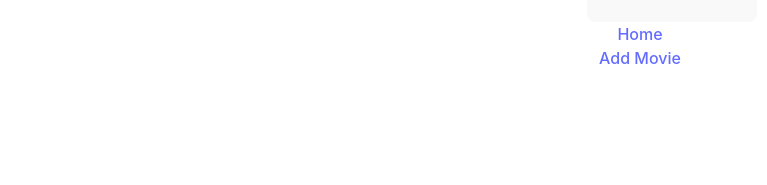
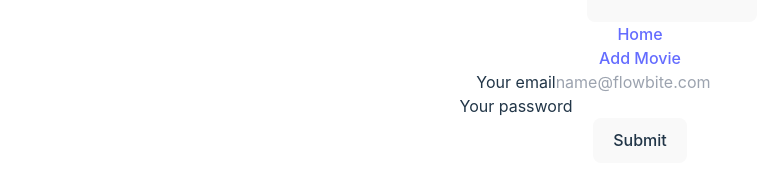
Before and after one commit to iamDaniHdz/kata-fullstack-devf, a React (Vite) app in the folder client-movie/movie-app/: page / in a window 1280 px wide. Shown: the part 485-670 px from the top of the page, without its empty margins (0-767 px from the left). Built offline with nearby package versions, Linux system fonts and the light colour scheme.

Commit message:
login feature

```diff
--- a/client-movie/movie-app/src/App.jsx
+++ b/client-movie/movie-app/src/App.jsx
@@ -4,7 +4,7 @@
 import { Navbar } from "./components/Navbar";
 import { BrowserRouter as Router, Route, Routes } from "react-router-dom";
 import { Form } from "./components/Form";
-
+import { Login } from "./components/Login";
 
 function App() {
   const client = new ApolloClient({
@@ -19,6 +19,7 @@
 				<Routes>
 					<Route path="/home" element={<Home />} />
 					<Route path="/create-movie" element={<Form />} />
+					<Route index element={<Login />} />
 				</Routes>
 			</ApolloProvider>
 		</Router>
--- /dev/null
+++ b/client-movie/movie-app/src/components/Login.jsx
@@ -0,0 +1,83 @@
+import React, { useState } from "react";
+import { LOGIN } from "../graphql/Queries";
+import { useLazyQuery } from "@apollo/client";
+import { useNavigate } from "react-router-dom";
+
+export const Login = () => {
+
+    const navigate = useNavigate()
+    const [email, setEmail] = useState( "" );
+    const [password, setPassword] = useState( "" );
+    const [isInvalid, setIsInvalid] = useState("")
+
+    const [login, { data, error }] = useLazyQuery( LOGIN, {
+        variables : {email,password}
+    })
+
+	return (
+        <form
+            onSubmit={async ( e ) => {
+                e.preventDefault();
+                await login().then( function ( response ) {
+
+                    var data = response.data.login
+                    console.log( data )
+
+                    if ( data ) {
+                        navigate( '/home' )
+                    } else {
+                        setIsInvalid('Invalid Credential!!')
+                    }
+                } )
+            }}
+        >
+			<div className="mb-6">
+				<label
+					htmlFor="email"
+					className="block mb-2 text-sm font-medium text-gray-900 dark:text-white"
+				>
+					Your email
+				</label>
+				<input
+                    type="email"
+                    onChange={(event) => {
+                        setEmail(event.target.value)
+                    }}
+					id="email"
+					className="bg-gray-50 border border-gray-300 text-gray-900 text-sm rounded-lg focus:ring-blue-500 focus:border-blue-500 block w-full p-2.5 dark:bg-gray-700 dark:border-gray-600 dark:placeholder-gray-400 dark:text-white dark:focus:ring-blue-500 dark:focus:border-blue-500"
+					placeholder="name@flowbite.com"
+					required
+				/>
+			</div>
+			<div className="mb-6">
+				<label
+					htmlFor="password"
+					className="block mb-2 text-sm font-medium text-gray-900 dark:text-white"
+				>
+					Your password
+				</label>
+                <input
+                     onChange={(event) => {
+                        setPassword(event.target.value)
+                    }}
+					type="password"
+					id="password"
+					className="bg-gray-50 border border-gray-300 text-gray-900 text-sm rounded-lg focus:ring-blue-500 focus:border-blue-500 block w-full p-2.5 dark:bg-gray-700 dark:border-gray-600 dark:placeholder-gray-400 dark:text-white dark:focus:ring-blue-500 dark:focus:border-blue-500"
+					required
+				/>
+			</div>
+
+			<button
+				type="submit"
+				className="text-white bg-blue-700 hover:bg-blue-800 focus:ring-4 focus:outline-none focus:ring-blue-300 font-medium rounded-lg text-sm w-full sm:w-auto px-5 py-2.5 text-center dark:bg-blue-600 dark:hover:bg-blue-700 dark:focus:ring-blue-800"
+			>
+				Submit
+            </button>
+            <div className="mb-6">
+                <p className="text-sm text-red-600 mt-5">
+                    {isInvalid}
+                </p>
+            </div>
+		</form>
+	);
+};
--- a/client-movie/movie-app/src/graphql/Queries.js
+++ b/client-movie/movie-app/src/graphql/Queries.js
@@ -13,3 +13,14 @@
     }
 }
 `
+
+export const LOGIN =  gql`
+    query login($email:String, $password: String){
+        login(email: $email, password: $password){
+            _id
+            email
+            password
+        }
+    }
+
+`
```
